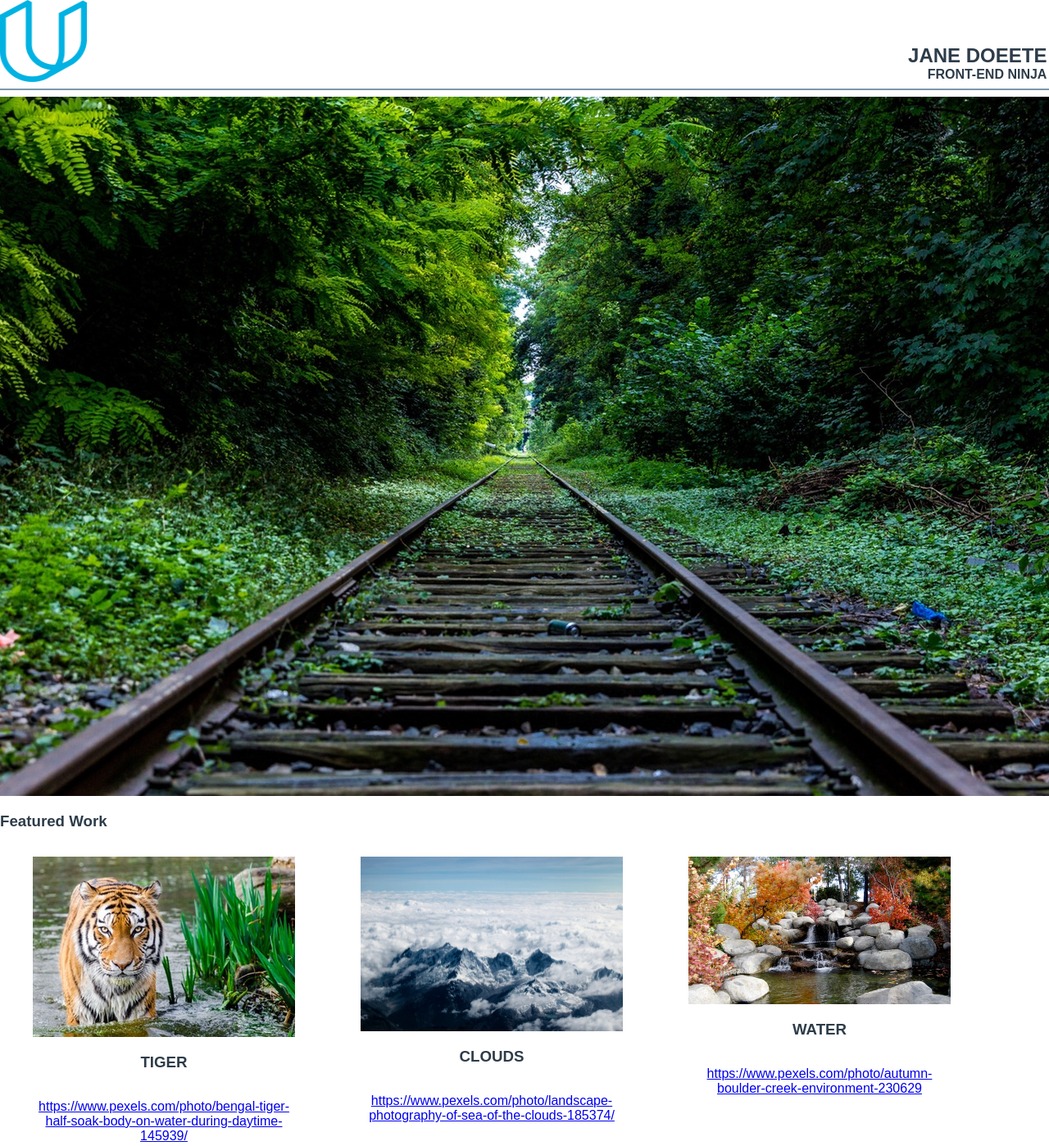
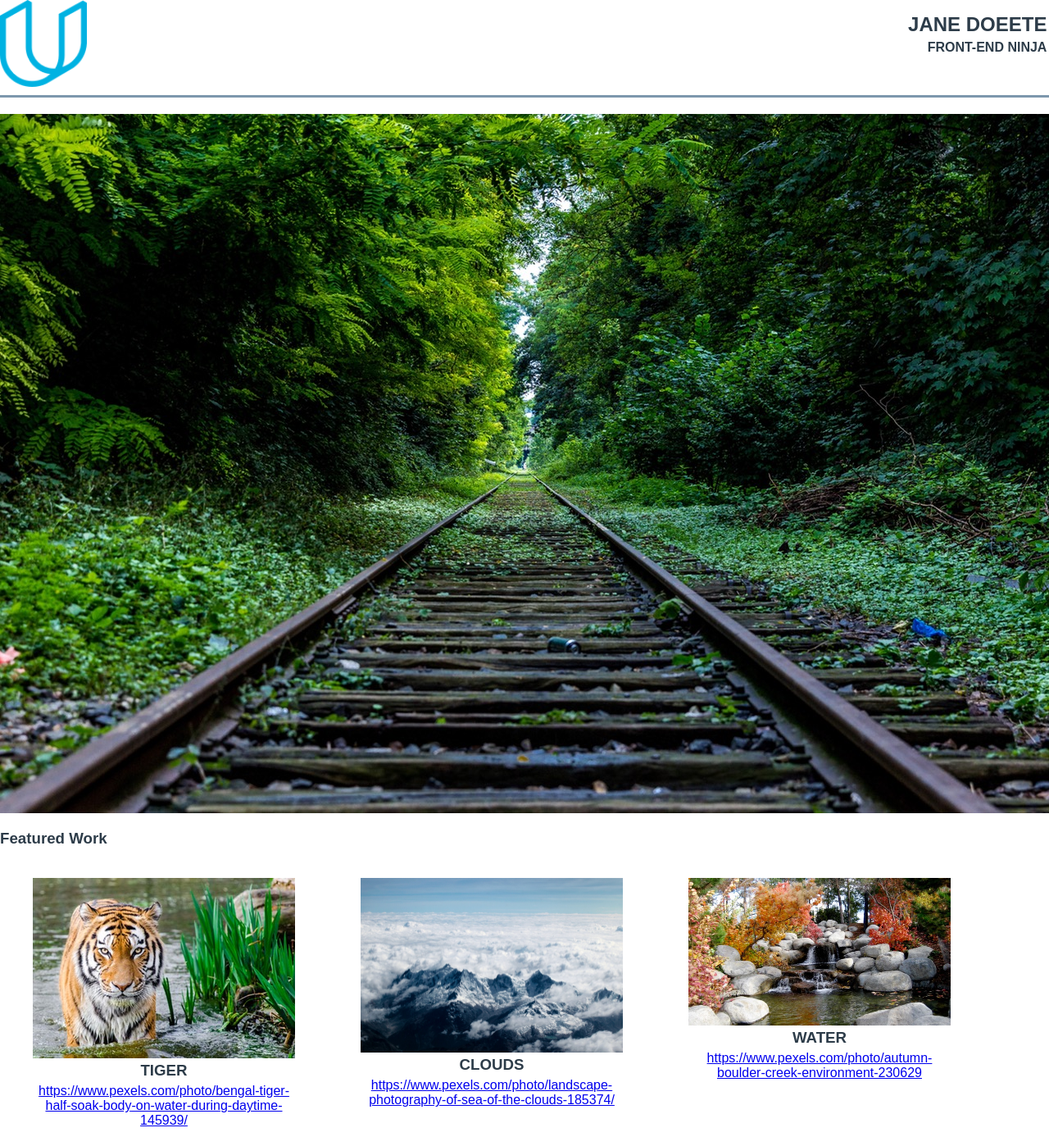
Before and after one commit to Gilmor99/build-a-portfolio-site-, a plain HTML site: page index.html in a window 1280 px wide. Shown: the whole page at 82% size. Drawn offline with Linux system fonts and the light colour scheme; a web font is replaced by a local one.

Commit message:
2nd Commit

```diff
--- a/index.html
+++ b/index.html
@@ -7,8 +7,9 @@
     <title>Build a Portfolio Site</title>
     <link href="https://fonts.googleapis.com/css?family=Alegreya+SCs:300"
     rel="stylesheet">
-    <link rel="stylesheet" type="text/css" href="main.css">
+    <link rel="stylesheet" href="main.css">
   </head>
+
   <body>
 
     <header class="header">
@@ -22,12 +23,8 @@
         <div class="lower">
             <h4>FRONT-END NINJA</h4>
         </div>
-
      </div>
-
     </header>
-
-    <hr>
 
     <main>
       <section class="content">
@@ -36,9 +33,9 @@
           images/nature-forest-industry-rails(large).jpg 1024w"
           sizes="100vw" alt="Forest">
         </section>
-
-        <p> <h3 class="featuerd__title">Featured Work</h3> </p>
-
+        <p>
+            <h3 class="featuerd__title">Featured Work</h3>
+        </p>
         <section class="featured-work">
           <figure>
               <img src="images/pexels-photo-145939(small).jpeg"
@@ -46,8 +43,7 @@
               images/pexels-photo-145939(large).jpeg 1024W"
               sizes="100vw" alt="Tiger">
               <figcaption>
-                 <p> <h3>TIGER</h3> </p>
-                 <br />
+                 <h3>TIGER</h3>
                  <a href="https://www.pexels.com/photo/bengal-tiger-half-soak-body-on-water-during-daytime-145939/"> https://www.pexels.com/photo/bengal-tiger-half-soak-body-on-water-during-daytime-145939/</a>
             </figcaption>
          </figure>
@@ -56,8 +52,7 @@
             images/pexels-photo-185374(large).jpeg 1024w"
             sizes="100vw" alt="Clouds">
             <figcaption>
-              <p> <h3>CLOUDS</h3> </p>
-              <br />
+              <h3>CLOUDS</h3>
               <a href="https://www.pexels.com/photo/landscape-photography-of-sea-of-the-clouds-185374/"> https://www.pexels.com/photo/landscape-photography-of-sea-of-the-clouds-185374/</a>
             </figcaption>
           </figure>
@@ -66,8 +61,7 @@
              images/pexels-photo-230629(med).jpeg 1024w"
              sizes="100vw" alt="Water">
              <figcaption>
-                 <p> <h3>WATER</h3> </p>
-                 <br />
+                 <h3>WATER</h3>
                  <a href="https://www.pexels.com/photo/autumn-boulder-creek-environment-230629/"> https://www.pexels.com/photo/autumn-boulder-creek-environment-230629</a>
             </figcaption>
           </figure>
--- a/main.css
+++ b/main.css
@@ -13,17 +13,27 @@ html {
  }
 
 body {
-  font-family: 'Alegreya SC', sans-serif;
+  font-family: "Alegreya SC", sans-serif;
   color: #2d3c49
 }
 
-h1, h2, h3, h4, h5 {
-  margin: 0px;
+h1,
+h2,
+h3,
+h4,
+h5 {
+  margin: 0;
   max-width: 100%;
+  padding-bottom: 5px;
 }
 
-header, main, section, article, div {
+header,
+main,
+section,
+article,
+div {
   box-sizing: border-box;
+  /*border: solid red;*/
 }
 
 
@@ -38,26 +48,35 @@ header {
   flex-direction: row;
   width: 100%;
   max-width: 100%;
-  }
+  border-bottom: 3px solid #7d97ad;
+ }
 
 .header_logo {
   width: 8.3%;
   align-self: flex-start;
-  height: 100px;
-  margin-right: 0;
+  min-height: 100px;
+  min-width: 100px;
   vertical-align: top;
   max-width: 100%;
+  padding-bottom: 10px;
 }
+
 .header_space {
     align-self: center;
+    min-height: 100px;
     width: 66.6%;
     max-width: 100%;
+    padding-bottom: 10px;
 }
+
 .header_title {
   flex-direction: column;
+  min-height: 100px;
   width: 24.9%;
   max-width: 100%;
   align-self: flex-end;
+  vertical-align: text-top;
+  padding-bottom: 10px;
 }
 
 .upper {
@@ -76,6 +95,7 @@ header {
     max-width: 100%;
 }
 
+/*
 hr {
     display: flex;
     align-items: stretch;
@@ -84,7 +104,7 @@ hr {
     border-style: solid;
     color: #7d97ad;
 }
-
+*/
 /*
  *
  * Main
@@ -97,6 +117,7 @@ main {
   display:flex;
   margin-left: auto;
   margin-right: auto;
+  padding-top: 20px;
 }
 
 /*
```
